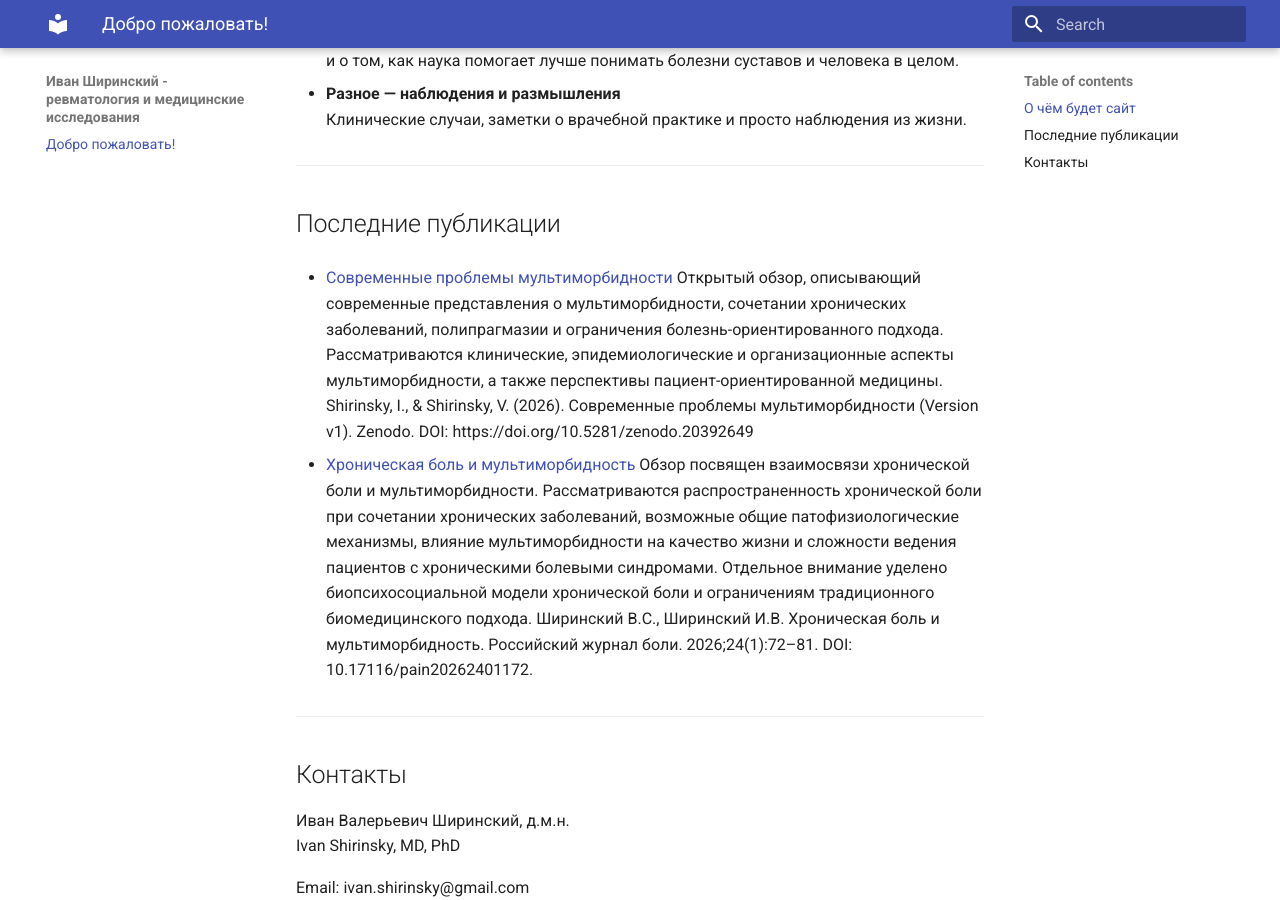
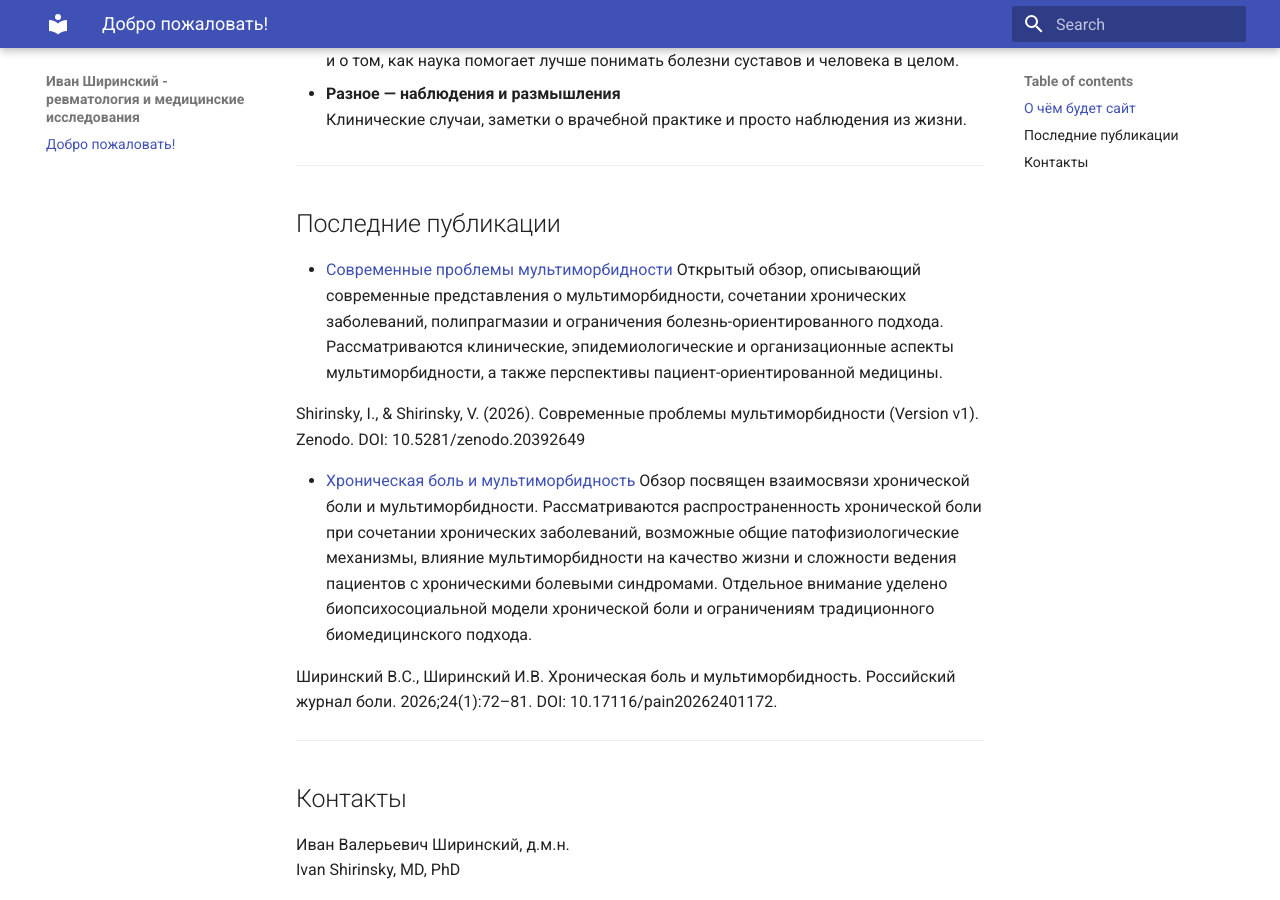
Before and after one commit to ivan-shirinsky/ivan-shirinsky.github.io, an MkDocs documentation site: the page built from docs/index.md, in a window 1280 px wide and 900 px high, scrolled down 529 px. Built offline with MkDocs 1.6.1 and Material for MkDocs 9.7.7, drawn with Linux system fonts in a browser that asks for light colours; some of the changed lines change nothing that is shown.

Commit message:
Update index.md

```diff
--- a/docs/index.md
+++ b/docs/index.md
@@ -28,11 +28,13 @@
 
 - [Современные проблемы мультиморбидности](https://ivan-shirinsky.github.io/multimorbidity-review/)
 Открытый обзор, описывающий современные представления о мультиморбидности, сочетании хронических заболеваний, полипрагмазии и ограничения болезнь-ориентированного подхода. Рассматриваются клинические, эпидемиологические и организационные аспекты мультиморбидности, а также перспективы пациент-ориентированной медицины.
-Shirinsky, I., & Shirinsky, V. (2026). Современные проблемы мультиморбидности (Version v1). Zenodo. DOI: https://doi.org/10.5281/zenodo.20392649
+
+Shirinsky, I., & Shirinsky, V. (2026). Современные проблемы мультиморбидности (Version v1). Zenodo. DOI: 10.5281/zenodo.20392649
 
 
 - [Хроническая боль и мультиморбидность](https://doi.org/10.17116/pain20262401172)
   Обзор посвящен взаимосвязи хронической боли и мультиморбидности. Рассматриваются распространенность хронической боли при сочетании хронических заболеваний, возможные общие патофизиологические механизмы, влияние мультиморбидности на качество жизни и сложности ведения пациентов с хроническими болевыми синдромами. Отдельное внимание уделено биопсихосоциальной модели хронической боли и ограничениям традиционного биомедицинского подхода.
+
 Ширинский В.С., Ширинский И.В. Хроническая боль и мультиморбидность. Российский журнал боли. 2026;24(1):72–81. DOI: 10.17116/pain20262401172.
 
   ---
```
